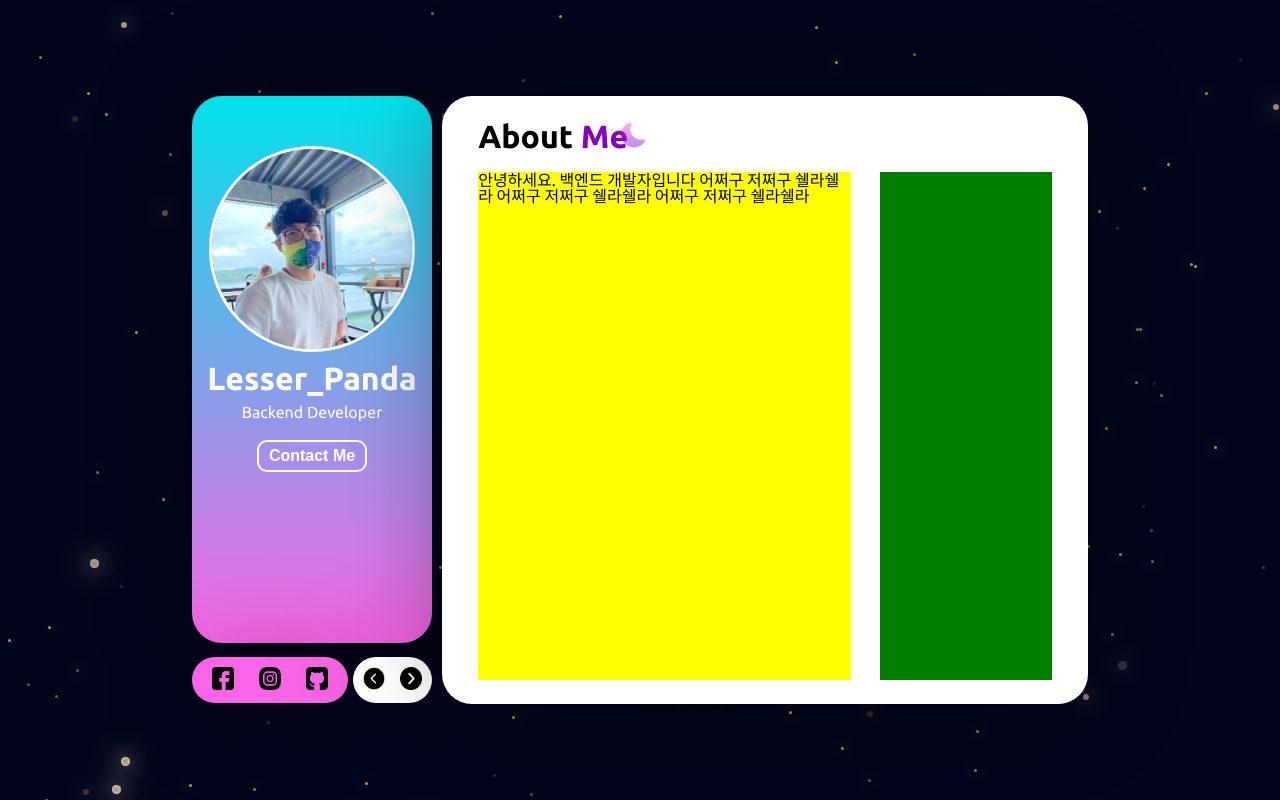
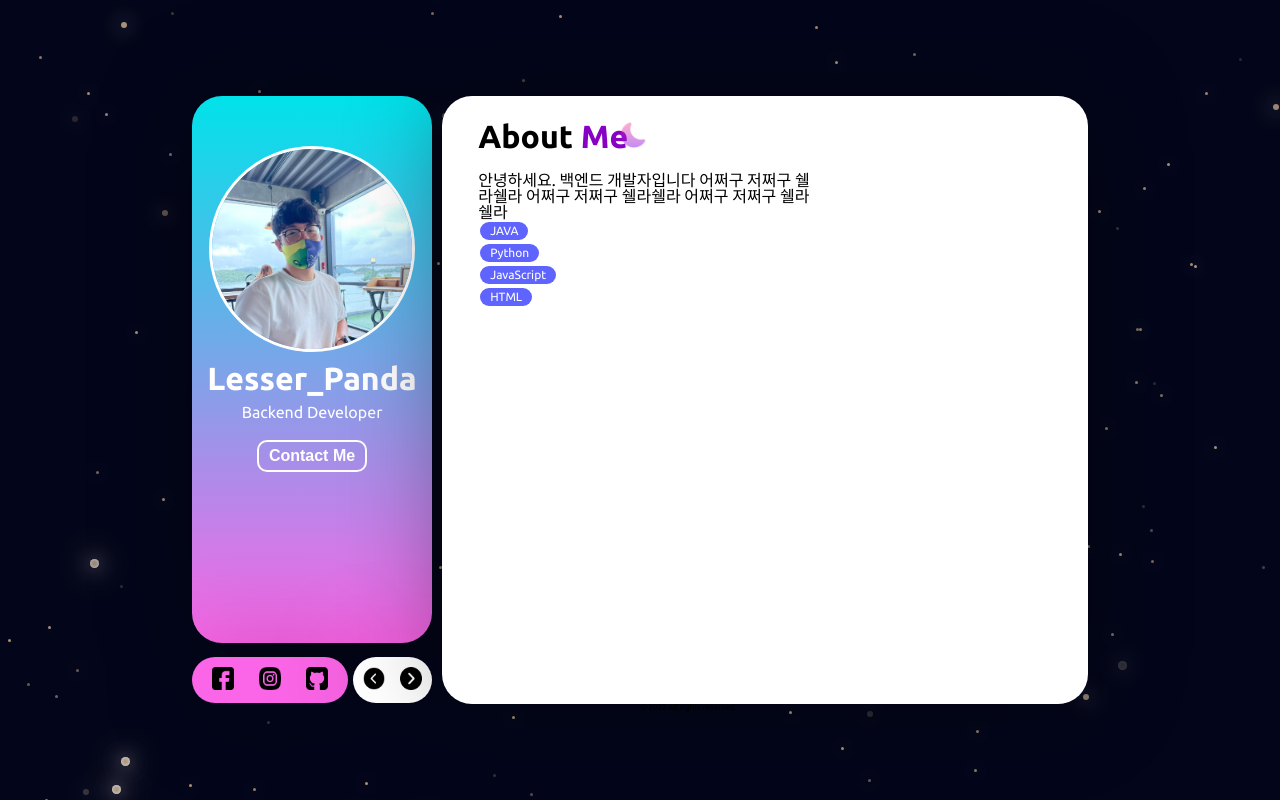
Before and after one commit to hong0917/about-me, a Vue app: page / in a window 1280 px wide. Built offline with nearby package versions, Linux system fonts and the light colour scheme.

Commit message:
뱃지 추가

```diff
--- a/src/assets/css/common.css
+++ b/src/assets/css/common.css
@@ -1,6 +1,8 @@
 .bg{
   font-family: 'Ubuntu', sans-serif;
 }
+
+.badge{ display: inline-block; margin: 2px 2px; color: white; font-size: 12px; padding: 3px 10px; background-color: var(--tooltip-color); border-radius: 10px; }
 
 #side {-ms-overflow-style: none; /* IE and Edge */scrollbar-width: none; /* Firefox */}
 
--- a/src/assets/css/profile.css
+++ b/src/assets/css/profile.css
@@ -36,5 +36,5 @@
 .intro h2:after{position: absolute;  opacity: 0.45; top: 0; right: -20px; content: '';  height: 30px;  width: 30px; background-repeat: no-repeat;  background-image: url("../img/moon.png");  background-size: 30px 30px;  z-index: 0;}
 .intro h2 span{ color: var(--icon-color); }
 
-.content_left{ width: 65%; height: 2000px; background-color: yellow; margin-top: 20px;}
-.content_right{ width: 30%; height: 2000px; background-color: green; margin-top: 20px;}
+.content_left{ width: 60%; height: 2000px; margin-top: 20px;}
+.content_right{ width: 38%; height: 2000px; margin-top: 20px;}
--- a/src/components/Intro.vue
+++ b/src/components/Intro.vue
@@ -7,6 +7,12 @@
       <div class="content_left">
           <div class="hello">
             <q>안녕하세요. 백엔드 개발자입니다 어쩌구 저쩌구 쉘라쉘라 어쩌구 저쩌구 쉘라쉘라 어쩌구 저쩌구 쉘라쉘라</q>
+            <ul>
+              <li><h4 class="badge">JAVA</h4></li>
+              <li><h4 class="badge">Python</h4></li>
+              <li><h4 class="badge">JavaScript</h4></li>
+              <li><h4 class="badge">HTML</h4></li>
+            </ul>
           </div>
       </div>
       <div class="content_right">
```
